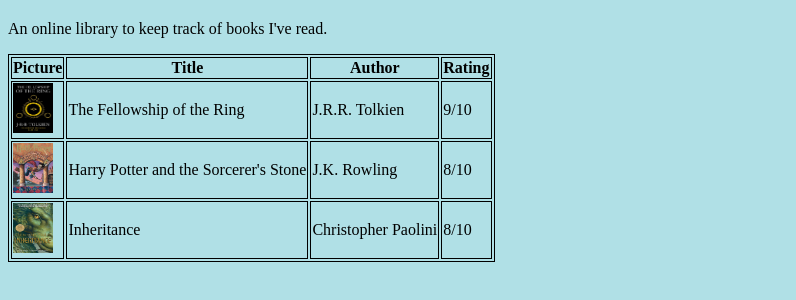
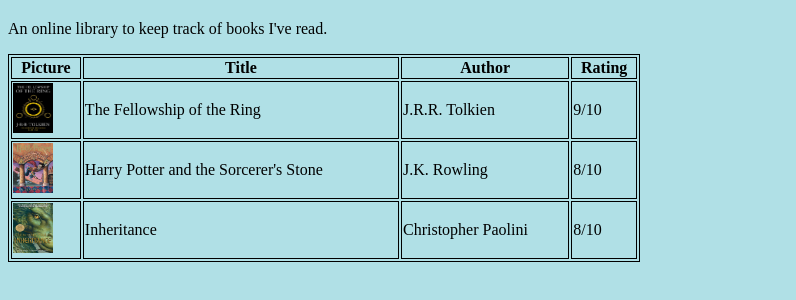
Before and after one commit to Ramon-W/first-project, a plain HTML site: page index.html in a window 1280 px wide. Shown: the part 60-360 px from the top of the page, without its empty margins (0-796 px from the left). Drawn offline with Linux system fonts and the light colour scheme.

Commit message:
Update stylish.css

```diff
--- a/stylish.css
+++ b/stylish.css
@@ -1,9 +1,18 @@
 body {
   background-color: powderblue;
 }
+
+table {
+  width: 50%;
+}
+
+img {
+}
+
 table, th, td {
   border: 1px solid black;
 }
+
 h1 {
   text-align: center;
 }
```
